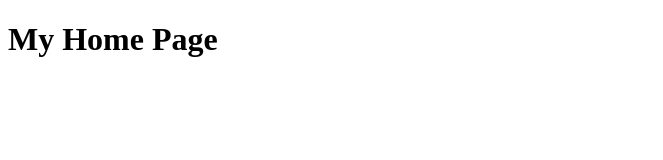
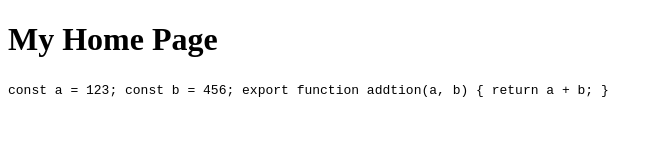
Before and after one commit to Jonnytoshen/jonnytoshen.github.io, a plain HTML site: page index.html in a window 1280 px wide. Shown: the whole page, without its empty margins (0-663 px from the left). Drawn offline with Linux system fonts and the light colour scheme.

Commit message:
feat: test code

```diff
--- a/index.html
+++ b/index.html
@@ -8,5 +8,12 @@
 </head>
 <body>
     <h1>My Home Page</h1>
+    <code>
+        const a = 123;
+        const b = 456;
+        export function addtion(a, b) {
+            return a + b;
+        }
+    </code>
 </body>
 </html>
```
